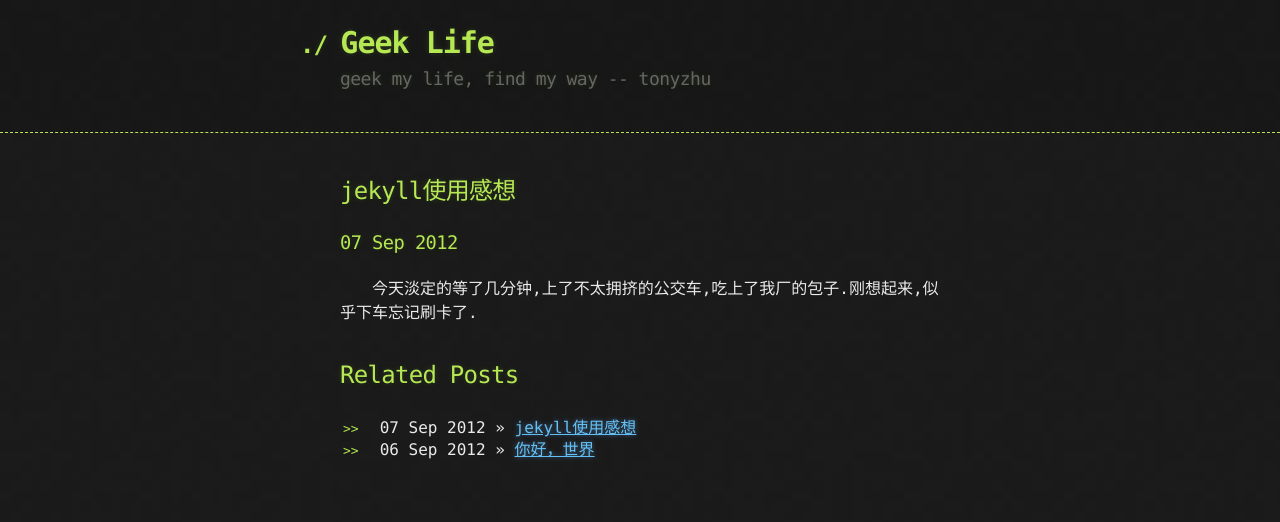
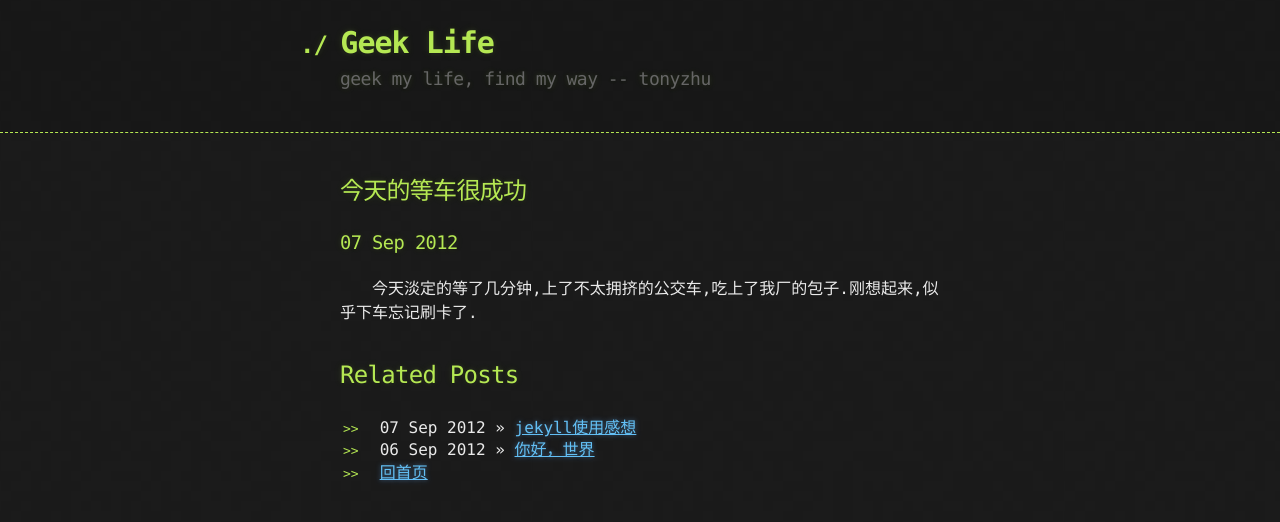
Before and after one commit to tonyzhu/tonyzhu.github.com, a Jekyll site: the page built from _posts/2012-09-07-baozi.html, in a window 1280 px wide. Shown: the top 522 px of the page. Built offline with Jekyll 4.4.1, drawn with Linux system fonts in a browser that asks for light colours; Markdown is read by kramdown in place of the engine named in the settings.

Commit message:
增加回首页链接

```diff
--- a/_layouts/post.html
+++ b/_layouts/post.html
@@ -11,8 +11,9 @@
         <h2>Related Posts</h2>
         <ul class="posts">
             {% for post in site.related_posts limit:3 %}
-            <li><span>{{ post.date | date_to_string }}</span> &raquo; <a href="/github_blog/{{ post.url}}">{{ post.title }}</a></li>
+            <li><span>{{ post.date | date_to_string }}</span> &raquo; <a href="/github_blog{{ post.url}}">{{ post.title }}</a></li>
             {% endfor %}
+            <li><a href="/github_blog">回首页</a></li>
         </ul>
     </div>
 </div>
--- a/_posts/2012-09-07-baozi.html
+++ b/_posts/2012-09-07-baozi.html
@@ -1,6 +1,6 @@
 ---
 layout: post
-title: jekyll使用感想
+title: 今天的等车很成功
 ---
 <h2>{{ page.title }}</h2>
 <h3>{{ page.date | date_to_string }}</h3>
```
